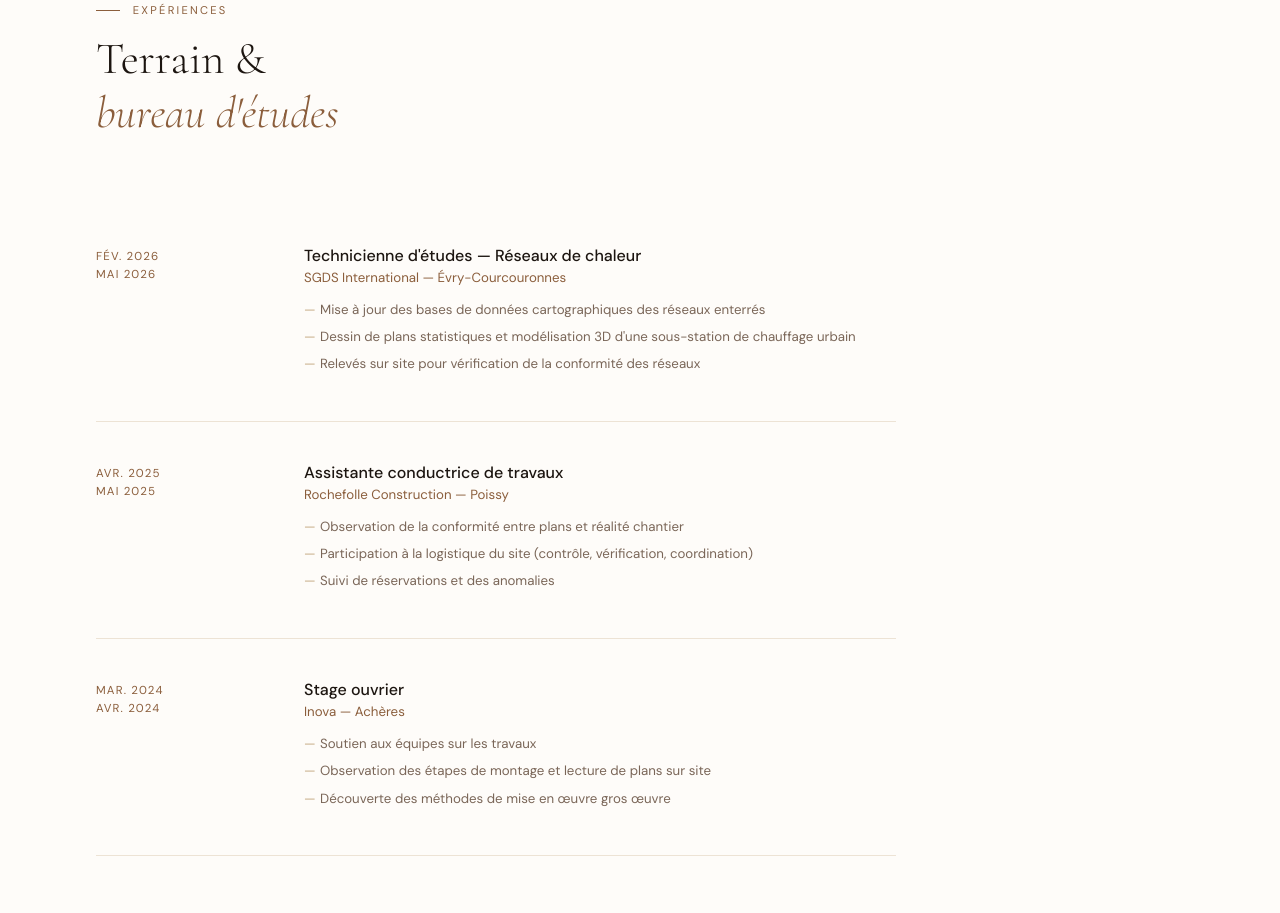
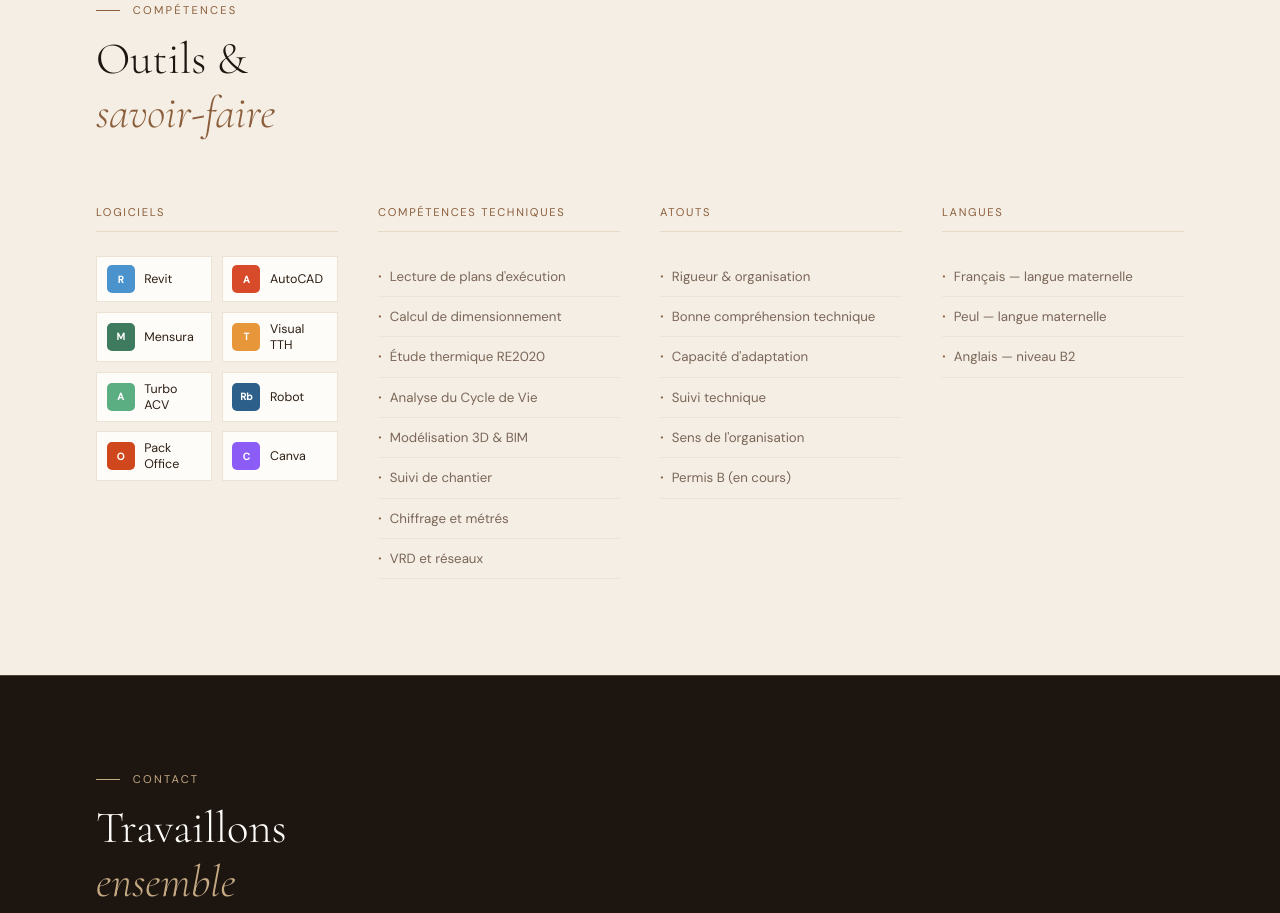
Before and after one commit to kanycm26-bit/Portfolio-Kany-Coulibaly, a plain HTML site: page index.html in a window 1280 px wide. Shown: the part 4199-5112 px from the top of the page. Drawn offline with nearby package versions, Linux system fonts and the light colour scheme.

Commit message:
delete expérience
Removed the 'EXPÉRIENCES' section from the HTML file.

```diff
--- a/index.html
+++ b/index.html
@@ -656,52 +656,6 @@ body.edit-mode .edit-mode-bar { display:block; }
   </div>
 </section>
 
-<!-- EXPÉRIENCES -->
-<section id="experience">
-  <div class="section-header fade-in">
-    <div class="section-tag" data-fr="Expériences" data-en="Experience">Expériences</div>
-    <h2 data-fr="Terrain &<br><em>bureau d'études</em>" data-en="Field &<br><em>design office</em>">Terrain &<br><em>bureau d'études</em></h2>
-  </div>
-  <div class="exp-list">
-    <div class="exp-item fade-in">
-      <div class="exp-date" data-fr="Fév. 2026<br>Mai 2026" data-en="Feb. 2026<br>May 2026">Fév. 2026<br>Mai 2026</div>
-      <div class="exp-content">
-        <div class="exp-role" data-fr="Technicienne d'études — Réseaux de chaleur" data-en="Study Technician — District Heating Networks">Technicienne d'études — Réseaux de chaleur</div>
-        <div class="exp-company">SGDS International — Évry-Courcouronnes</div>
-        <ul class="exp-bullets">
-          <li data-fr="Mise à jour des bases de données cartographiques des réseaux enterrés" data-en="Updating cartographic databases for underground networks">Mise à jour des bases de données cartographiques des réseaux enterrés</li>
-          <li data-fr="Dessin de plans statistiques et modélisation 3D d'une sous-station de chauffage urbain" data-en="Drawing statistical plans and 3D modelling of a district heating substation">Dessin de plans statistiques et modélisation 3D d'une sous-station de chauffage urbain</li>
-          <li data-fr="Relevés sur site pour vérification de la conformité des réseaux" data-en="On-site surveys to verify network compliance">Relevés sur site pour vérification de la conformité des réseaux</li>
-        </ul>
-      </div>
-    </div>
-    <div class="exp-item fade-in">
-      <div class="exp-date" data-fr="Avr. 2025<br>Mai 2025" data-en="Apr. 2025<br>May 2025">Avr. 2025<br>Mai 2025</div>
-      <div class="exp-content">
-        <div class="exp-role" data-fr="Assistante conductrice de travaux" data-en="Assistant Site Manager">Assistante conductrice de travaux</div>
-        <div class="exp-company">Rochefolle Construction — Poissy</div>
-        <ul class="exp-bullets">
-          <li data-fr="Observation de la conformité entre plans et réalité chantier" data-en="Observing conformity between plans and on-site reality">Observation de la conformité entre plans et réalité chantier</li>
-          <li data-fr="Participation à la logistique du site (contrôle, vérification, coordination)" data-en="Site logistics (control, verification, coordination)">Participation à la logistique du site (contrôle, vérification, coordination)</li>
-          <li data-fr="Suivi de réservations et des anomalies" data-en="Tracking reservations and anomalies">Suivi de réservations et des anomalies</li>
-        </ul>
-      </div>
-    </div>
-    <div class="exp-item fade-in">
-      <div class="exp-date" data-fr="Mar. 2024<br>Avr. 2024" data-en="Mar. 2024<br>Apr. 2024">Mar. 2024<br>Avr. 2024</div>
-      <div class="exp-content">
-        <div class="exp-role" data-fr="Stage ouvrier" data-en="Site Operative Internship">Stage ouvrier</div>
-        <div class="exp-company">Inova — Achères</div>
-        <ul class="exp-bullets">
-          <li data-fr="Soutien aux équipes sur les travaux" data-en="Supporting site teams during works">Soutien aux équipes sur les travaux</li>
-          <li data-fr="Observation des étapes de montage et lecture de plans sur site" data-en="Observing assembly stages and reading plans on site">Observation des étapes de montage et lecture de plans sur site</li>
-          <li data-fr="Découverte des méthodes de mise en œuvre gros œuvre" data-en="Learning structural construction methods">Découverte des méthodes de mise en œuvre gros œuvre</li>
-        </ul>
-      </div>
-    </div>
-  </div>
-</section>
-
 <!-- COMPÉTENCES — 4 colonnes -->
 <section id="skills">
   <div class="section-header fade-in">
```
